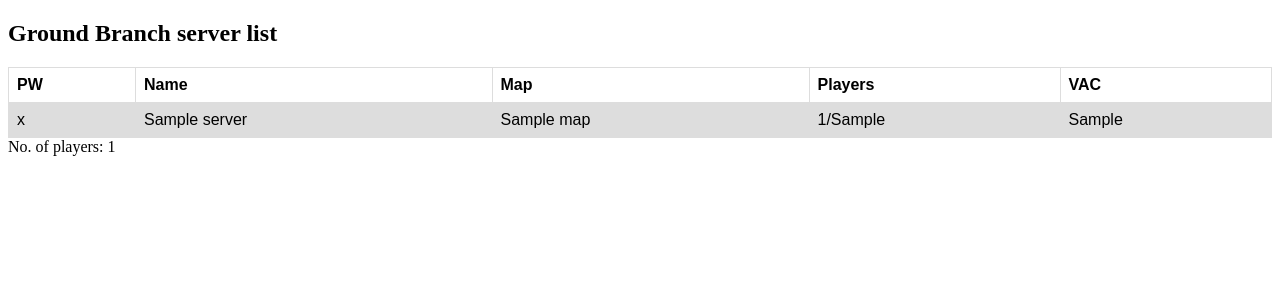
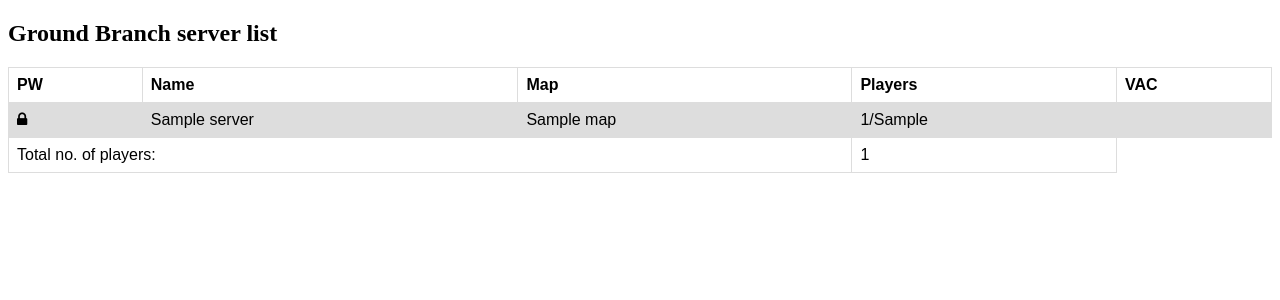
Before and after one commit to AbsoluteVirtue/gbsr, a Python web app: template templates/home.html in a window 1280 px wide. Shown: the top 300 px of the page. Run offline with Jinja, Linux system fonts and the light colour scheme; the template is opened without the code that fills it: most values are stand-ins (such as "Sample title", 1, 10 or a date in 2020).

Commit message:
added some html formatting

```diff
--- /dev/null
+++ b/config/master.yaml
@@ -0,0 +1,4 @@
+debug: false
+
+host: 127.0.0.1
+port: 1337
--- a/main.py
+++ b/main.py
@@ -13,7 +13,7 @@ if __name__ == '__main__':
     app = web.Application()
 
     parser = argparse.ArgumentParser(description='Process arguments.')
-    parser.add_argument('--config_file', dest='config_file', default='./config/dev.yaml', help='config file path')
+    parser.add_argument('--config_file', dest='config_file', default='./config/local.yaml', help='config file path')
 
     path = parser.parse_args().config_file
 
--- a/templates/home.html
+++ b/templates/home.html
@@ -8,7 +8,13 @@
                 width: 100%;
             }
 
-            td, th {
+            th {
+                border: 1px solid #dddddd;
+                text-align: left;
+                padding: 8px;
+            }
+
+            td {
                 border: 1px solid #dddddd;
                 text-align: left;
                 padding: 8px;
@@ -19,7 +25,9 @@
             }
         </style>
         <meta charset="UTF-8">
-        <title>Title</title>
+        <title>Server radar</title>
+        <link rel="icon" type="image/png" href="/static/img/favicon.png">
+        <link rel="stylesheet" href="https://cdnjs.cloudflare.com/ajax/libs/font-awesome/4.7.0/css/font-awesome.min.css">
     </head>
     <body>
 
@@ -35,16 +43,17 @@
             </tr>
             {% for server in data %}
                 <tr>
-                <td>{{ server.password_protected }}</td>
+                    <td>{% if server.password_protected %}<i class="fa fa-lock"></i>{% else %}{% endif %}</td>
                     <td>{{ server.server_name }}</td>
                     <td>{{ server.map }}</td>
                     <td>{{ '%s/%s' % (server.player_count, server.max_players) }}</td>
-                <td>{{ server.vac_enabled }}</td>
+                    <td>{% if server.vac_enabled %}<i class="fa fa-shield-alt"></i>{% else %}{% endif %}</td>
                 </tr>
             {% endfor %}
+            <tr>
+                <td colspan="3">Total no. of players:</td>
+                <td>{{ total_player_count }}</td>
+            </tr>
         </table>
-
-        No. of players: {{ total_player_count }}
-
     </body>
 </html>
```
Also changed, not shown: static/img/favicon.png (added). Lines whose indentation alone changed are shown as unchanged.
